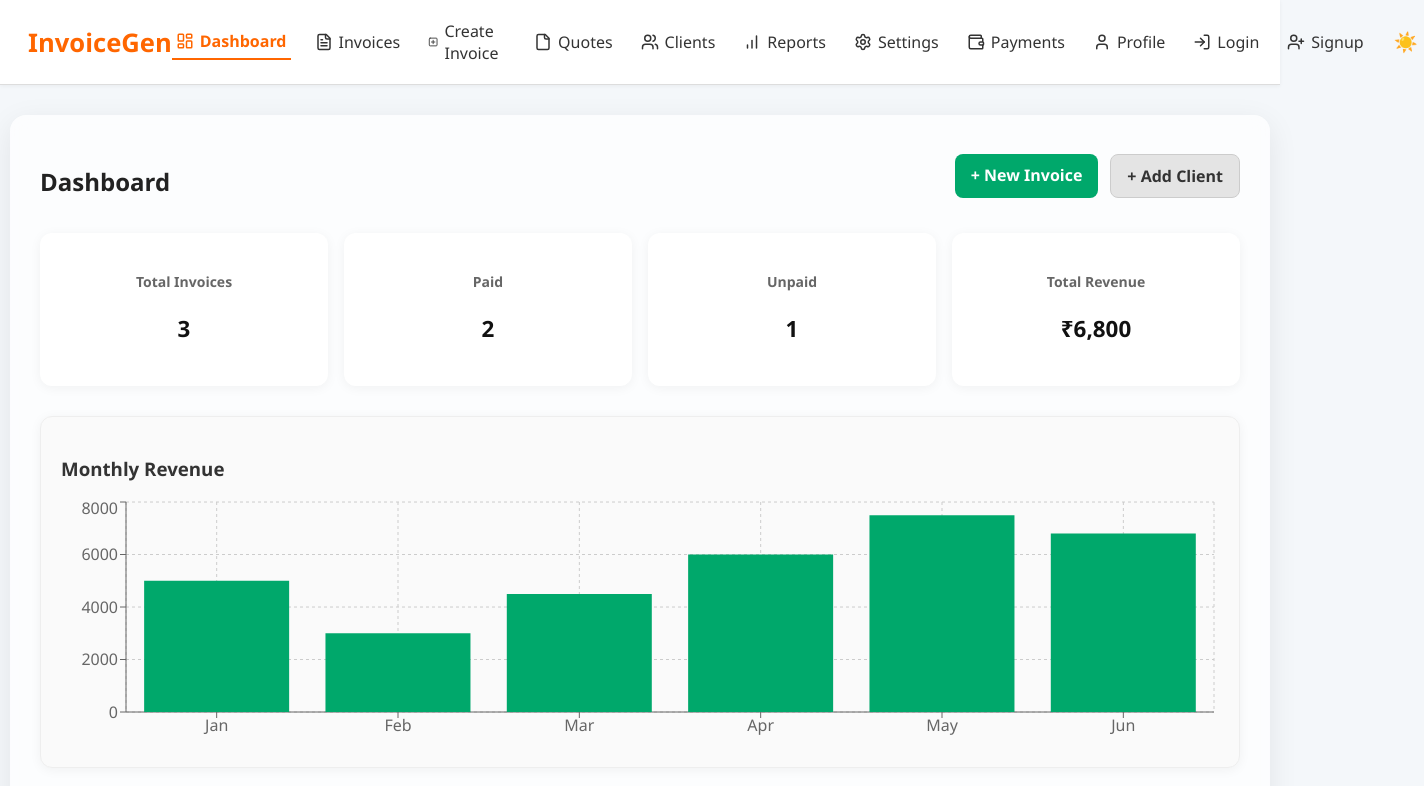
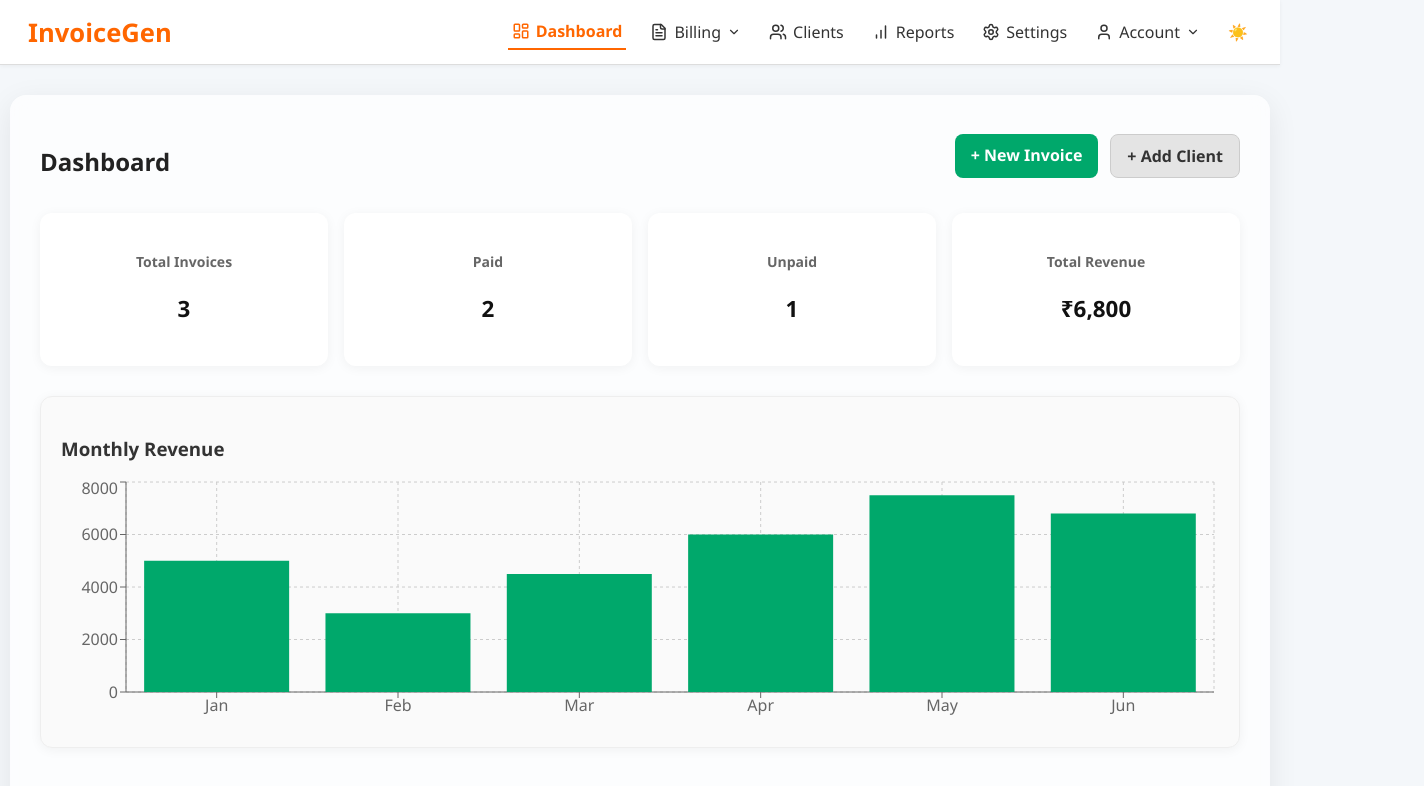
Before and after one commit to DhrumilGajjar2/invoice-app, a React (Vite) app: page / in a window 1280 px wide. Shown: the top 786 px of the page, 1424 px wide, since content can reach past the window. Built offline with nearby package versions, Linux system fonts and the light colour scheme.

Commit message:
changes in navbar design and structure

```diff
--- a/src/components/Navbar.jsx
+++ b/src/components/Navbar.jsx
@@ -2,7 +2,7 @@ import React, { useState, useEffect } from 'react';
 import { Link, useLocation } from 'react-router-dom';
 import {
   LayoutDashboard, FileText, PlusSquare, File, Users,
-  BarChart, Settings, Wallet, User, Menu, LogIn, UserPlus
+  BarChart, Settings, Wallet, User, Menu, LogIn, UserPlus, ChevronDown
 } from 'lucide-react';
 import '../styles/main.css';
 
@@ -10,6 +10,8 @@ export default function Navbar() {
   const location = useLocation();
   const [darkMode, setDarkMode] = useState(false);
   const [menuOpen, setMenuOpen] = useState(false);
+  const [accountMenu, setAccountMenu] = useState(false);
+  const [billingMenu, setBillingMenu] = useState(false);
 
   useEffect(() => {
     const savedTheme = localStorage.getItem('darkMode') === 'true';
@@ -24,19 +26,7 @@ export default function Navbar() {
     localStorage.setItem('darkMode', newMode);
   };
 
-  const navLinks = [
-    { path: '/', label: 'Dashboard', icon: <LayoutDashboard size={18} /> },
-    { path: '/invoices', label: 'Invoices', icon: <FileText size={18} /> },
-    { path: '/create', label: 'Create Invoice', icon: <PlusSquare size={18} /> },
-    { path: '/quotes', label: 'Quotes', icon: <File size={18} /> },
-    { path: '/clients', label: 'Clients', icon: <Users size={18} /> },
-    { path: '/reports', label: 'Reports', icon: <BarChart size={18} /> },
-    { path: '/settings', label: 'Settings', icon: <Settings size={18} /> },
-    { path: '/payments', label: 'Payments', icon: <Wallet size={18} /> },
-    { path: '/profile', label: 'Profile', icon: <User size={18} /> },
-    { path: '/login', label: 'Login', icon: <LogIn size={18} /> },
-    { path: '/signup', label: 'Signup', icon: <UserPlus size={18} /> }
-  ];
+  const isActive = (path) => location.pathname === path;
 
   return (
     <nav className="navbar">
@@ -48,13 +38,70 @@ export default function Navbar() {
       </div>
 
       <ul className={`navbar-right ${menuOpen ? 'open' : ''}`}>
-        {navLinks.map(link => (
-          <li key={link.path} className={location.pathname === link.path ? 'active' : ''}>
-            <Link to={link.path} onClick={() => setMenuOpen(false)}>
-              {link.icon} <span>{link.label}</span>
-            </Link>
-          </li>
-        ))}
+        <li className={isActive('/') ? 'active' : ''}>
+          <Link to="/" onClick={() => setMenuOpen(false)}>
+            <LayoutDashboard size={18} /> <span>Dashboard</span>
+          </Link>
+        </li>
+
+        <li className="dropdown">
+          <button onClick={() => setBillingMenu(!billingMenu)}>
+            <FileText size={18} /> <span>Billing</span> <ChevronDown size={14} />
+          </button>
+          {billingMenu && (
+            <ul className="dropdown-menu">
+              <li className={isActive('/invoices') ? 'active' : ''}>
+                <Link to="/invoices"><FileText size={16} /> Invoices</Link>
+              </li>
+              <li className={isActive('/create') ? 'active' : ''}>
+                <Link to="/create"><PlusSquare size={16} /> Create Invoice</Link>
+              </li>
+              <li className={isActive('/quotes') ? 'active' : ''}>
+                <Link to="/quotes"><File size={16} /> Quotes</Link>
+              </li>
+              <li className={isActive('/payments') ? 'active' : ''}>
+                <Link to="/payments"><Wallet size={16} /> Payments</Link>
+              </li>
+            </ul>
+          )}
+        </li>
+
+        <li className={isActive('/clients') ? 'active' : ''}>
+          <Link to="/clients">
+            <Users size={18} /> <span>Clients</span>
+          </Link>
+        </li>
+
+        <li className={isActive('/reports') ? 'active' : ''}>
+          <Link to="/reports">
+            <BarChart size={18} /> <span>Reports</span>
+          </Link>
+        </li>
+
+        <li className={isActive('/settings') ? 'active' : ''}>
+          <Link to="/settings">
+            <Settings size={18} /> <span>Settings</span>
+          </Link>
+        </li>
+
+        <li className="dropdown">
+          <button onClick={() => setAccountMenu(!accountMenu)}>
+            <User size={18} /> <span>Account</span> <ChevronDown size={14} />
+          </button>
+          {accountMenu && (
+            <ul className="dropdown-menu">
+              <li className={isActive('/profile') ? 'active' : ''}>
+                <Link to="/profile"><User size={16} /> Profile</Link>
+              </li>
+              <li className={isActive('/login') ? 'active' : ''}>
+                <Link to="/login"><LogIn size={16} /> Login</Link>
+              </li>
+              <li className={isActive('/signup') ? 'active' : ''}>
+                <Link to="/signup"><UserPlus size={16} /> Signup</Link>
+              </li>
+            </ul>
+          )}
+        </li>
 
         <li>
           <button className="theme-toggle" onClick={toggleDarkMode}>
--- a/src/styles/main.css
+++ b/src/styles/main.css
@@ -78,22 +78,27 @@ body.dark-mode .navbar {
 }
 
 .navbar-right li {
-  display: flex;
-  align-items: center;
-}
-
-.navbar-right li a {
+  position: relative;
+}
+
+.navbar-right li a,
+.navbar-right li button {
   display: flex;
   align-items: center;
   gap: 6px;
-  text-decoration: none;
+  background: none;
+  border: none;
+  font: inherit;
   color: var(--color-light-text);
   font-weight: 500;
   padding: 6px 4px;
+  text-decoration: none;
+  cursor: pointer;
   transition: color var(--transition-speed), border-bottom var(--transition-speed);
 }
 
-body.dark-mode .navbar-right li a {
+body.dark-mode .navbar-right li a,
+body.dark-mode .navbar-right li button {
   color: var(--color-dark-text);
 }
 
@@ -103,8 +108,52 @@ body.dark-mode .navbar-right li a {
   font-weight: 600;
 }
 
-.navbar-right li a:hover {
+.navbar-right li a:hover,
+.navbar-right li button:hover {
   color: var(--color-primary);
+}
+
+/* === Dropdown Menu === */
+.dropdown-menu {
+  position: absolute;
+  top: 100%;
+  left: 0;
+  background: var(--color-light-bg);
+  border: 1px solid #eee;
+  border-radius: 8px;
+  box-shadow: 0 8px 24px rgba(0, 0, 0, 0.1);
+  padding: 10px;
+  z-index: 999;
+  min-width: 180px;
+  display: flex;
+  flex-direction: column;
+}
+
+body.dark-mode .dropdown-menu {
+  background: var(--color-dark-surface);
+  border-color: #555;
+}
+
+.dropdown-menu li {
+  padding: 6px 10px;
+}
+
+.dropdown-menu li a {
+  color: inherit;
+  display: flex;
+  align-items: center;
+  gap: 8px;
+  text-decoration: none;
+  font-weight: 500;
+}
+
+.dropdown-menu li a:hover {
+  background-color: rgba(0, 0, 0, 0.04);
+  border-radius: 6px;
+}
+
+body.dark-mode .dropdown-menu li a:hover {
+  background-color: rgba(255, 255, 255, 0.08);
 }
 
 /* === Theme Toggle Button === */
@@ -120,15 +169,6 @@ body.dark-mode .navbar-right li a {
 .theme-toggle:hover {
   transform: scale(1.1);
   color: var(--color-primary);
-}
-
-/* === Avatar Dropdown === */
-.avatar-dropdown .avatar {
-  width: 32px;
-  height: 32px;
-  border-radius: 50%;
-  object-fit: cover;
-  cursor: pointer;
 }
 
 /* === Responsive Design === */
@@ -167,12 +207,30 @@ body.dark-mode .navbar-right li a {
     width: 100%;
   }
 
-  .navbar-right li a {
+  .navbar-right li a,
+  .navbar-right li button {
     display: block;
     width: 100%;
     padding: 10px 16px;
-  }
-}
+    justify-content: flex-start;
+  }
+
+  .dropdown-menu {
+    position: relative;
+    top: 0;
+    left: 0;
+    box-shadow: none;
+    border: none;
+    background: transparent;
+    padding: 0;
+    min-width: 100%;
+  }
+
+  .dropdown-menu li a {
+    padding: 10px 24px;
+  }
+}
+
 
 
 
```
